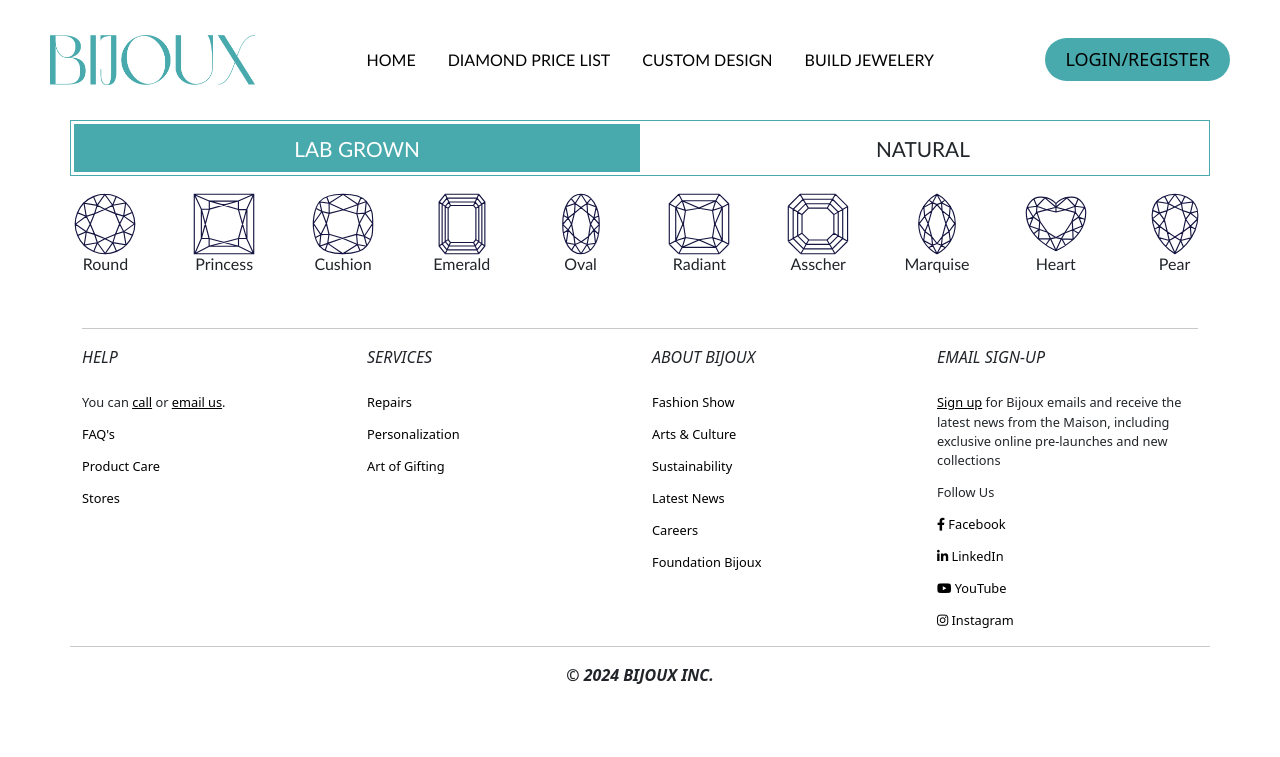
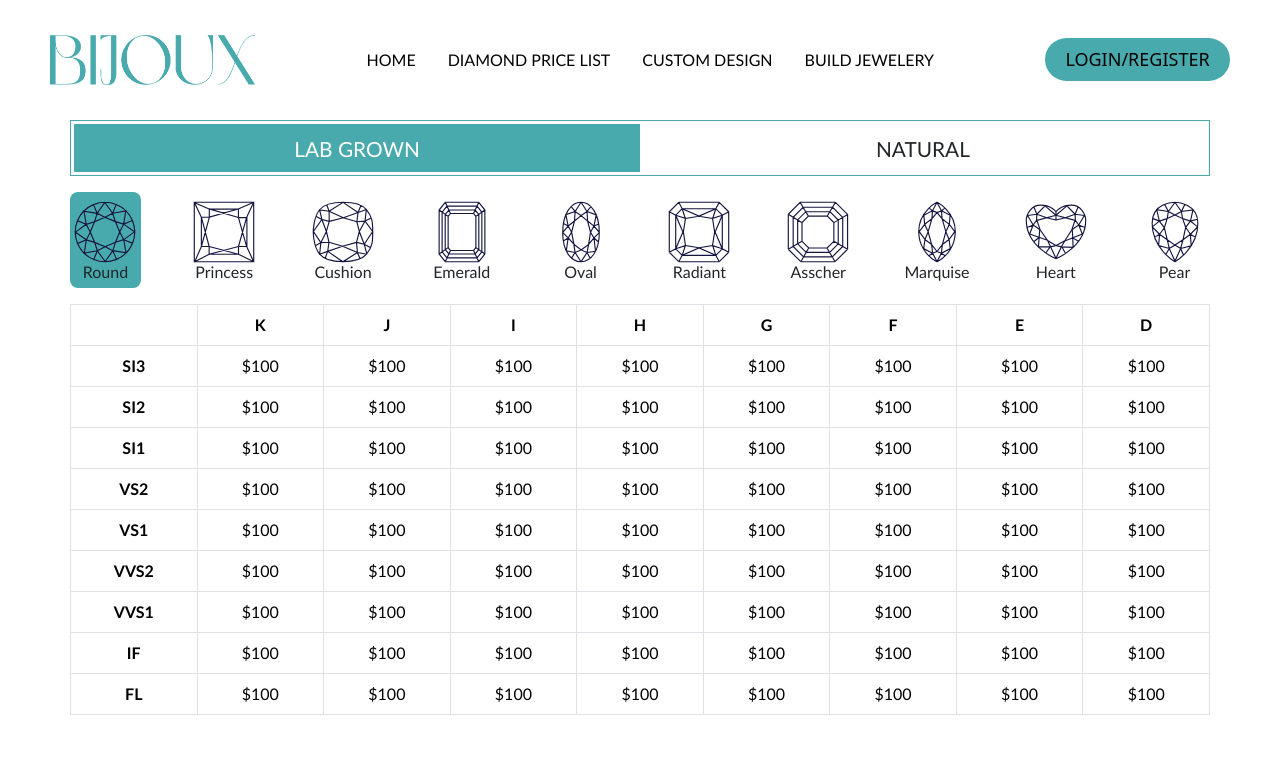
Before and after one commit to AnhNTSE183225/JPOS_FRONT, a React (Vite) app: page /diamond-price-list in a window 1280 px wide. Shown: the top 757 px of the page. Built offline with nearby package versions, Linux system fonts and the light colour scheme.

Commit message:
DiamondPriceList

```diff
--- a/src/css/DiamondPriceListPage.module.css
+++ b/src/css/DiamondPriceListPage.module.css
@@ -3,13 +3,19 @@
 }
 
 #shape-div {
-    height: 5rem;
+    height: 6rem;
     transition: 0.3s;
     cursor: pointer;
+    padding: 0.5rem 0 0 0;
+    border-radius: 0.5rem;
 }
 
 #shape-div:hover {
     transform: scale(1.1);
+}
+
+#shape-div.active {
+    background-color: #48AAAD;
 }
 
 #shape-div span {
@@ -21,7 +27,7 @@
 
 #shape-div img {
     display: block;
-    margin: 0 auto;
+    margin: auto;
     height: 4rem;
 }
 
@@ -45,3 +51,7 @@
     background-color: #48AAAD;
     color: white;
 }
+
+.diamond-price-list table th, td {
+    width: 11.11%;
+}
--- a/src/pages/DiamondPriceListPage.jsx
+++ b/src/pages/DiamondPriceListPage.jsx
@@ -17,16 +17,16 @@
 import round from '/src/assets/svg/Round.svg';
 
 const SHAPES_IMAGES = [
-    { name: 'Round', image: round },
-    { name: 'Princess', image: princess },
-    { name: 'Cushion', image: cushion },
-    { name: 'Emerald', image: emerald },
-    { name: 'Oval', image: oval },
-    { name: 'Radiant', image: radiant },
-    { name: 'Asscher', image: asscher },
-    { name: 'Marquise', image: marquise },
-    { name: 'Heart', image: heart },
-    { name: 'Pear', image: pear },
+    { name: 'round', image: round },
+    { name: 'princess', image: princess },
+    { name: 'cushion', image: cushion },
+    { name: 'emerald', image: emerald },
+    { name: 'oval', image: oval },
+    { name: 'radiant', image: radiant },
+    { name: 'asscher', image: asscher },
+    { name: 'marquise', image: marquise },
+    { name: 'heart', image: heart },
+    { name: 'pear', image: pear },
 ];
 //Selection above
 const SHAPES = ['round', 'princess', 'cushion', 'emerald', 'oval', 'radiant', 'asscher', 'marquise', 'heart', 'pear'];
@@ -53,20 +53,54 @@
         <div className={`container ${styles['diamond-price-list']}`}>
             <div className="row mb-3" id={`${styles['origin-row']}`}>
                 {
-                    ORIGINS.map((value,index) => (
+                    ORIGINS.map((value, index) => (
                         <div onClick={() => setActiveOrigin(value)} key={index} id={`${styles['origin-div']}`} className={`col p-0 text-center ${value == activeOrigin ? styles['active'] : ''}`}>
-                            <span>{value.replace("_"," ")}</span>
+                            <span>{value.replace("_", " ")}</span>
                         </div>
                     ))
                 }
             </div>
-            <div className="row gap-5">
+            <div className="row gap-5 mb-3">
                 {SHAPES_IMAGES.map((value, index) => (
-                    <div key={index} className={`col p-0 position-relative`} id={`${styles['shape-div']}`}>
+                    <div onClick={() => setActiveShape(value.name)} key={index} className={`col ${value.name == activeShape ? styles['active'] : ''}`} id={`${styles['shape-div']}`}>
                         <img src={value.image} alt="" />
-                        <span>{value.name}</span>
+                        <span>{value.name[0].toUpperCase() + value.name.slice(1)}</span>
                     </div>
                 ))}
+            </div>
+
+            <div className={`row mb-3`}>
+                <table className="table table-bordered text-center">
+                    <thead>
+                        <tr>
+                            <th></th>
+                            {
+                                COLORS.map((value, index) => (
+                                    <th key={index}>
+                                        {value}
+                                    </th>
+                                ))
+                            }
+                        </tr>
+                    </thead>
+                    <tbody>
+                        {
+                            CLARITIES.map((value,index) => (
+                                <tr key={index}>
+                                    <th>{value}</th>
+                                    <td>$100</td>
+                                    <td>$100</td>
+                                    <td>$100</td>
+                                    <td>$100</td>
+                                    <td>$100</td>
+                                    <td>$100</td>
+                                    <td>$100</td>
+                                    <td>$100</td>
+                                </tr>
+                            ))
+                        }
+                    </tbody>
+                </table>
             </div>
         </div>
     );
```
